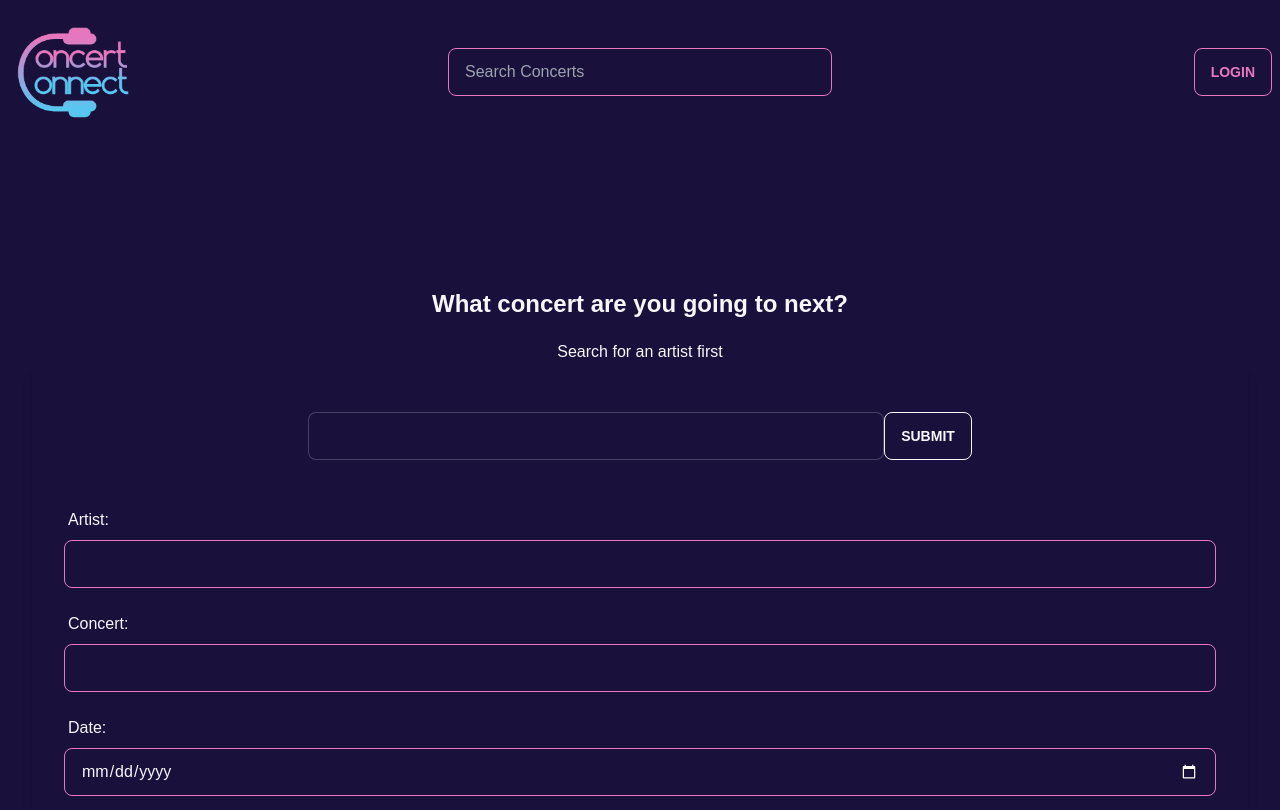
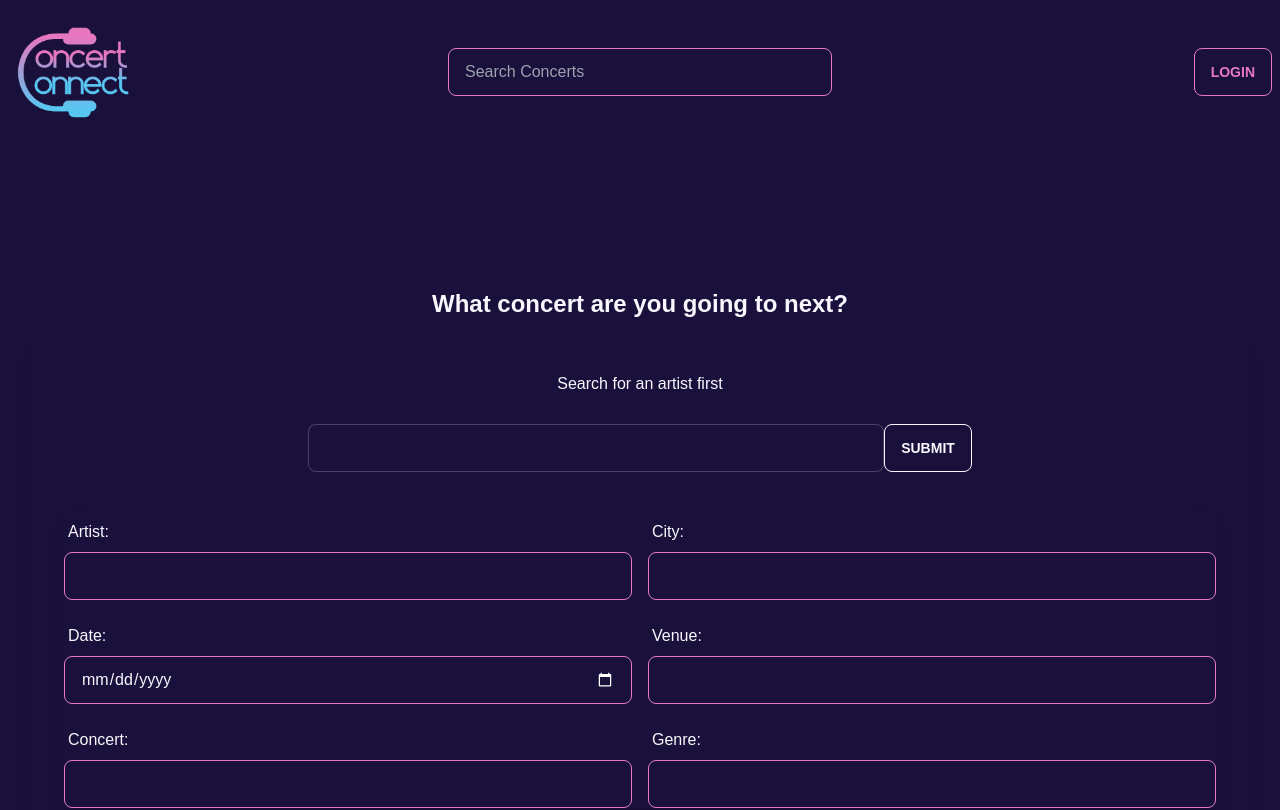
Before and after one commit to Sabplpz/Concert-Connect, a React (Create React App) app in the folder client/: page /add-concert in a window 1280 px wide. Shown: the top 810 px of the page. Built offline with nearby package versions, Linux system fonts and the light colour scheme.

Commit message:
add concert form multi column

```diff
--- a/client/src/pages/AddConcert.js
+++ b/client/src/pages/AddConcert.js
@@ -118,19 +118,20 @@ function AddConcert() {
     <div className="mx-auto max-w-screen-xl px-4 py-16 sm:px-6 lg:px-8">
       <section>
         <h2 className="mb-5 mt-20 text-2xl font-bold text-center">What concert are you going to next?</h2>
-        <p className="text-center">Search for an artist first</p>
+
         <form onSubmit={handleSubmit} className="mb-0 rounded-lg shadow-lg sm:p-6 lg:p-8 text-center">
+        <p className="text-center mb-3">Search for an artist first</p>
           <ConcertList onSelectConcert={handleConcertSelection} onConcertDataChange={handleConcertDataChange} />
 
-          <div className="mt-6 grid grid-cols-1 md:grid-cols-1 gap-4">
+          <div className="mt-6 shadow shadow-lg grid grid-cols-2 md:grid-cols-2 gap-4">
             <div>
               <label htmlFor="artist" className="label">Artist:</label>
               <input type="text" className="input input-bordered input-primary w-full" name="artist" value={artist} onChange={(e) => setArtist(e.target.value)} />
             </div>
 
             <div>
-              <label htmlFor="concert" className="label">Concert:</label>
-              <input type="text" className="input input-bordered input-primary w-full" name="concert" value={concert} onChange={(e) => setConcert(e.target.value)} />
+              <label htmlFor="city" className="label">City:</label>
+              <input type="text" className="input input-bordered input-primary w-full" name="city" value={city} onChange={(e) => setCity(e.target.value)} />
             </div>
 
             <div>
@@ -144,8 +145,8 @@ function AddConcert() {
             </div>
 
             <div>
-              <label htmlFor="city" className="label">City:</label>
-              <input type="text" className="input input-bordered input-primary w-full" name="city" value={city} onChange={(e) => setCity(e.target.value)} />
+              <label htmlFor="concert" className="label">Concert:</label>
+              <input type="text" className="input input-bordered input-primary w-full" name="concert" value={concert} onChange={(e) => setConcert(e.target.value)} />
             </div>
 
             <div>
```
